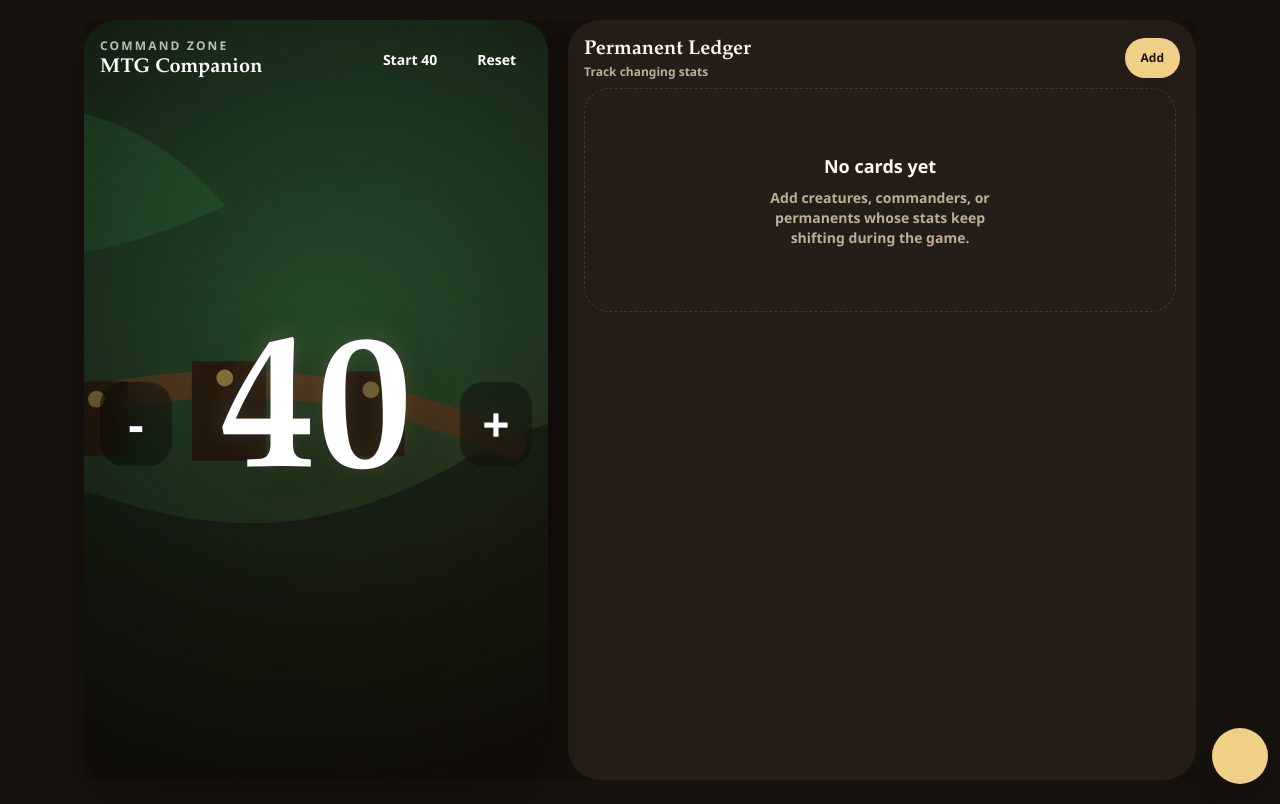
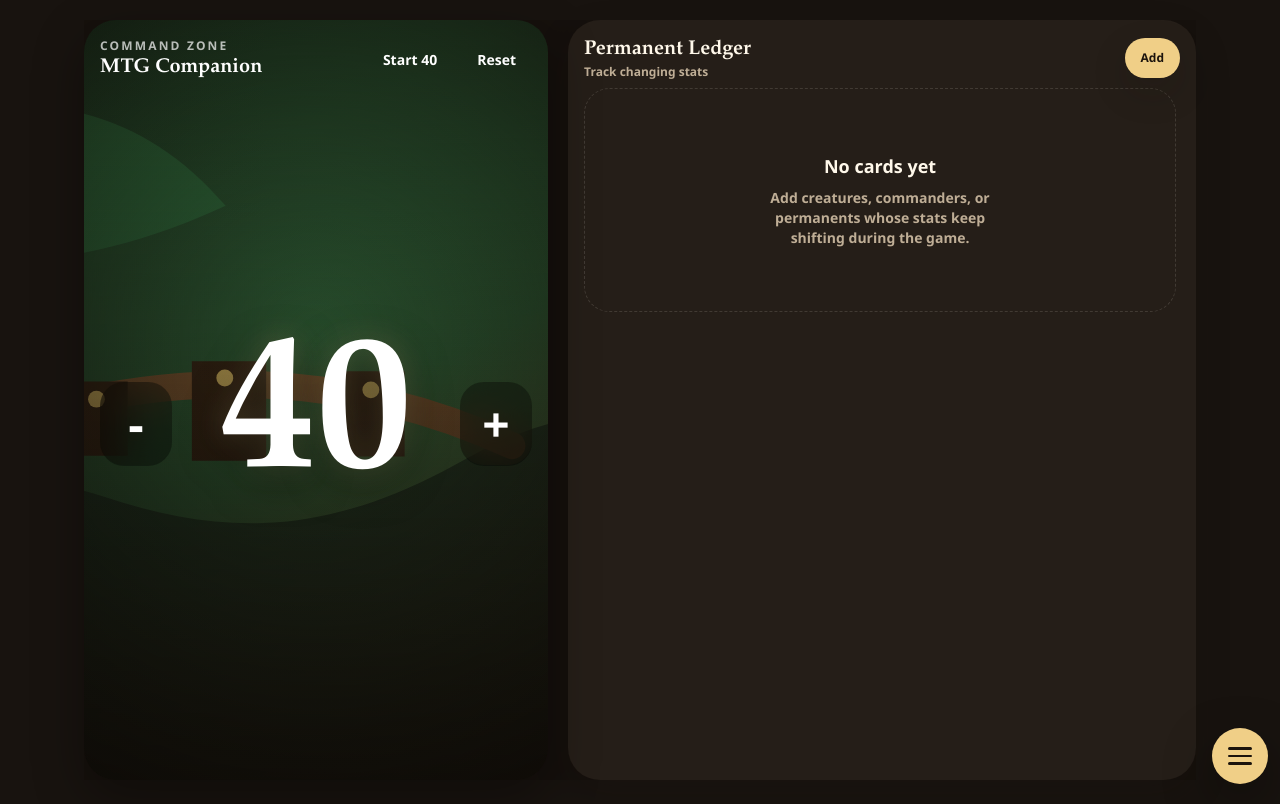
Before and after one commit to alchemiata/mtg-buddy, a React (Vite) app: page / in a window 1280 px wide. Built offline with nearby package versions, Linux system fonts and the light colour scheme.

Commit message:
Style overlay menus and start picker

```diff
--- a/src/styles.css
+++ b/src/styles.css
@@ -172,7 +172,7 @@
 
 .screen-shell {
   display: flex;
-  height: 100dvh;
+  height: 100%;
   min-height: 0;
   flex: 1;
   flex-direction: column;
@@ -182,8 +182,88 @@
   padding-bottom: calc(4.5rem + env(safe-area-inset-bottom));
 }
 
+.overlay-backdrop {
+  position: fixed;
+  inset: 0;
+  z-index: 35;
+  display: flex;
+  background: rgba(4, 3, 2, 0.56);
+  backdrop-filter: blur(4px);
+}
+
+.overlay-panel {
+  position: relative;
+  display: flex;
+  width: 100%;
+  height: 100dvh;
+  min-height: 0;
+  flex-direction: column;
+  padding: calc(1rem + env(safe-area-inset-top)) 0 0;
+  background: rgba(18, 13, 9, 0.68);
+  backdrop-filter: blur(16px);
+}
+
+.overlay-close {
+  position: absolute;
+  right: 1rem;
+  top: calc(1rem + env(safe-area-inset-top));
+  z-index: 20;
+  display: grid;
+  min-height: 2.75rem;
+  min-width: 2.75rem;
+  place-items: center;
+  border-radius: 999px;
+  background: rgba(255, 255, 255, 0.12);
+  color: var(--text-primary);
+  font-size: 1.3rem;
+  font-weight: 1000;
+}
+
 .menu-popover {
   animation: menu-in 160ms ease-out;
+}
+
+.hamburger-icon,
+.hamburger-icon::before,
+.hamburger-icon::after {
+  display: block;
+  width: 1.45rem;
+  height: 0.16rem;
+  border-radius: 999px;
+  background: currentColor;
+}
+
+.hamburger-icon {
+  position: relative;
+}
+
+.hamburger-icon::before,
+.hamburger-icon::after {
+  content: "";
+  position: absolute;
+  left: 0;
+}
+
+.hamburger-icon::before {
+  top: -0.48rem;
+}
+
+.hamburger-icon::after {
+  top: 0.48rem;
+}
+
+.start-life-popover {
+  position: absolute;
+  right: 0;
+  top: calc(100% + 0.6rem);
+  z-index: 30;
+  width: min(15rem, calc(100vw - 2rem));
+  border: 1px solid rgba(255, 255, 255, 0.16);
+  border-radius: 1.1rem;
+  background: rgba(16, 12, 9, 0.9);
+  padding: 0.65rem;
+  box-shadow: 0 18px 50px rgba(0, 0, 0, 0.48);
+  backdrop-filter: blur(20px);
 }
 
 .settings-section {
@@ -259,7 +339,7 @@
   }
 
   .screen-shell {
-    height: calc(100dvh - 2.5rem);
+    height: 100%;
     max-width: 48rem;
     width: 100%;
     align-self: center;
@@ -267,4 +347,13 @@
     background: rgba(18, 13, 9, 0.54);
     padding-bottom: 1rem;
   }
+
+  .overlay-panel {
+    margin: 1.25rem auto;
+    width: min(48rem, calc(100vw - 2.5rem));
+    height: calc(100dvh - 2.5rem);
+    border: 1px solid var(--border);
+    border-radius: 2rem;
+    box-shadow: 0 28px 90px rgba(0, 0, 0, 0.45);
+  }
 }
```
